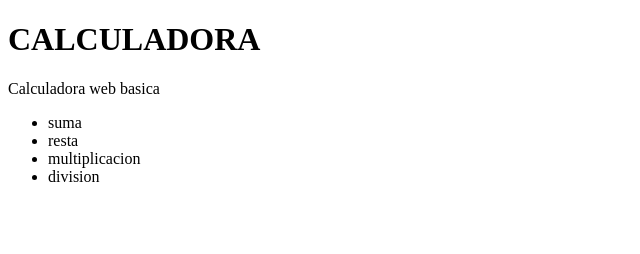
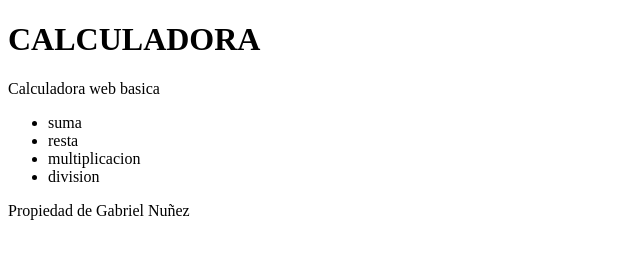
Before and after one commit to Ari0chz123/operaciones_basicas, a plain HTML site: page index.html in a window 1280 px wide. Shown: the whole page, without its empty margins (0-640 px from the left). Drawn offline with Linux system fonts and the light colour scheme.

Commit message:
agregando propietario del proyecto

```diff
--- a/index.html
+++ b/index.html
@@ -8,4 +8,5 @@
         <li>multiplicacion</li>
         <li>division</li>
     </ul>
+    <p>Propiedad de Gabriel Nuñez</p>
 </html>
```
